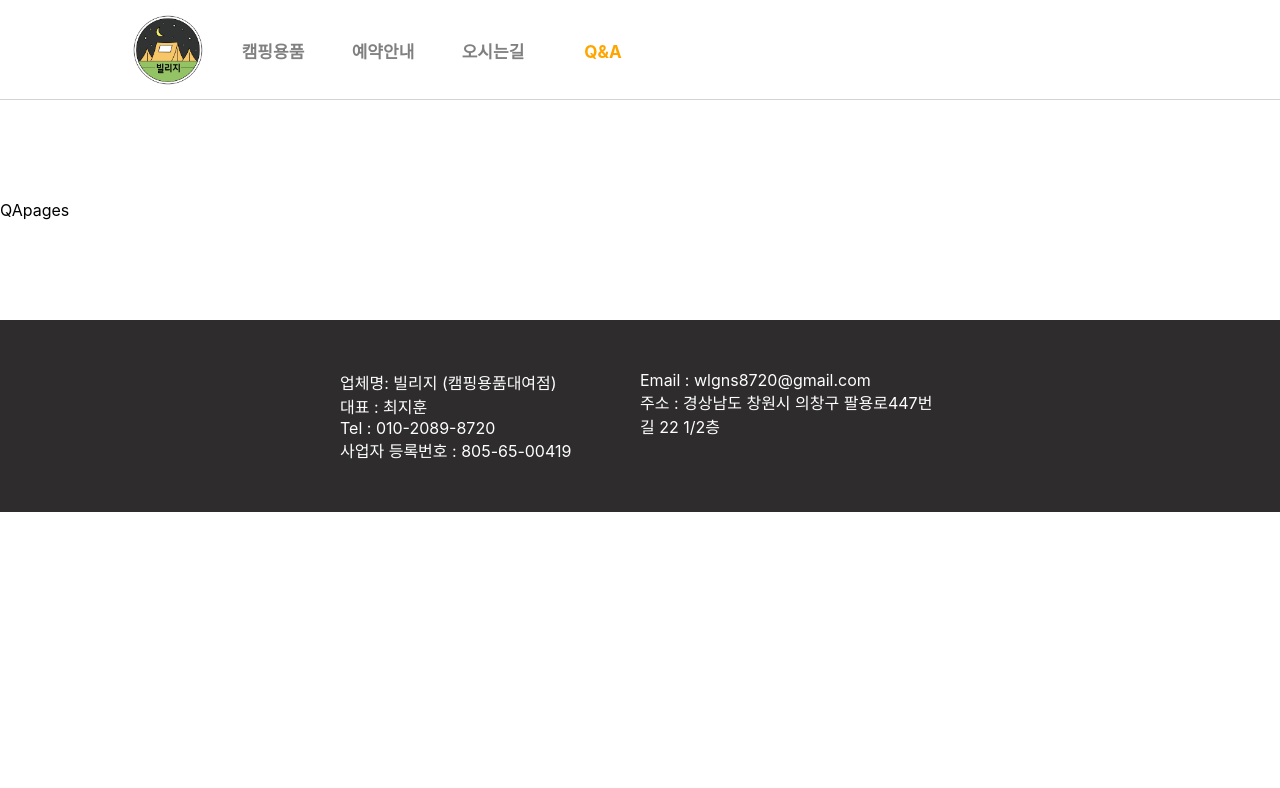
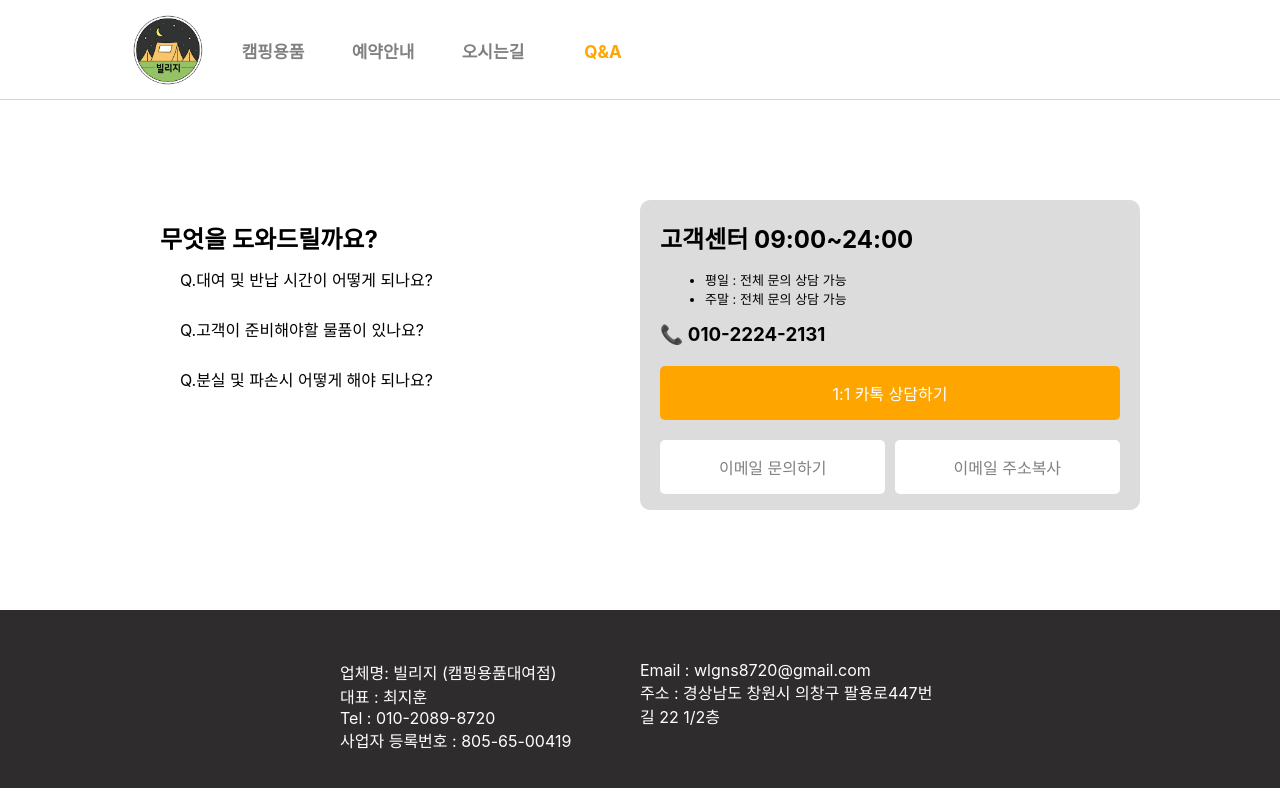
Before and after one commit to kimdowan123/villeasy, a React (Create React App) app: page /QA in a window 1280 px wide. Shown: the top 788 px of the page. Built offline with nearby package versions, Linux system fonts and the light colour scheme.

Commit message:
QA page dev

```diff
--- a/src/pages/QApage/QApage.js
+++ b/src/pages/QApage/QApage.js
@@ -6,10 +6,33 @@ function QApage() {
     return (
         <Container>
             <MyNavbar QApage={true} />
-            <div style={{ marginTop: '200px' }}>
-                QApages
-            </div>
-            <Footer/>
+            <Section>
+
+                <Box background={'white'}>
+                    <h2>무엇을 도와드릴까요?</h2>
+                    <p>Q.대여 및 반납 시간이 어떻게 되나요?</p>
+                    <p>Q.고객이 준비해야할 물품이 있나요?</p>
+                    <p>Q.분실 및 파손시 어떻게 해야 되나요?</p>
+                </Box>
+
+
+
+                <Box background={'#DCDCDC'}>
+                    <h2>고객센터 09:00~24:00</h2>
+                    <ul>
+                        <li>평일 : 전체 문의 상담 가능</li>
+                        <li>주말 : 전체 문의 상담 가능</li>
+                    </ul>
+                    <h3>📞 010-2224-2131</h3>
+                    <BottomBox>1:1 카톡 상담하기</BottomBox>
+                    <BottomBox2>
+                        <div>이메일 문의하기</div>
+                        <div>이메일 주소복사</div>
+                    </BottomBox2>
+                </Box>
+
+            </Section>
+            <Footer />
         </Container>
     )
 }
@@ -17,6 +40,57 @@ function QApage() {
 export default QApage;
 
 const Container = styled.div`
-    width: 100vw;
+    width: 100%;
     height: 100%;
 `;
+
+const Section = styled.div`
+    /* width: 100%; */
+    height: 100%;
+    margin-top: 100px;
+    display: flex;
+    justify-content: center;
+`;
+
+const Box = styled.div`
+    padding: 20px;
+    margin-top: 100px;
+    width: 500px;
+    height: 310px;
+    border: none;
+    border-radius: 10px;
+    background-color: ${(props) => props.background};
+    p {
+        line-height: 50px;
+        margin-left: 20px;
+    }
+    ul {
+        margin-left: 30px;
+        font-size: 13px;
+        padding: 15px;
+    }
+`;
+
+const BottomBox = styled.div`
+    background-color: orange;
+    color: white;
+    text-align: center;
+    padding: 15px;
+    border-radius: 5px;
+    margin-top: 20px;
+    cursor: pointer;
+`
+const BottomBox2 = styled.div`
+    display: flex;
+    justify-content: space-between;
+    margin-top: 20px;
+    div {
+        cursor: pointer;
+        background-color: white;
+        text-align: center;
+        color: gray;
+        padding: 15px;
+        border-radius: 5px;
+        width: 49%;
+    }
+`
```
